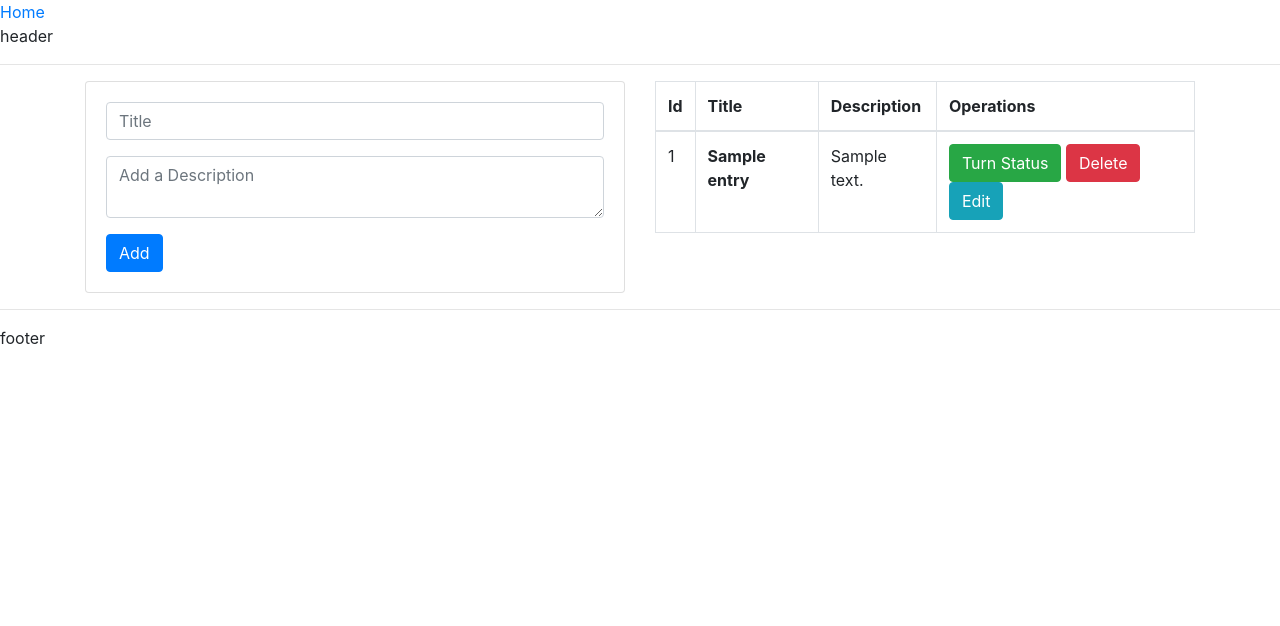
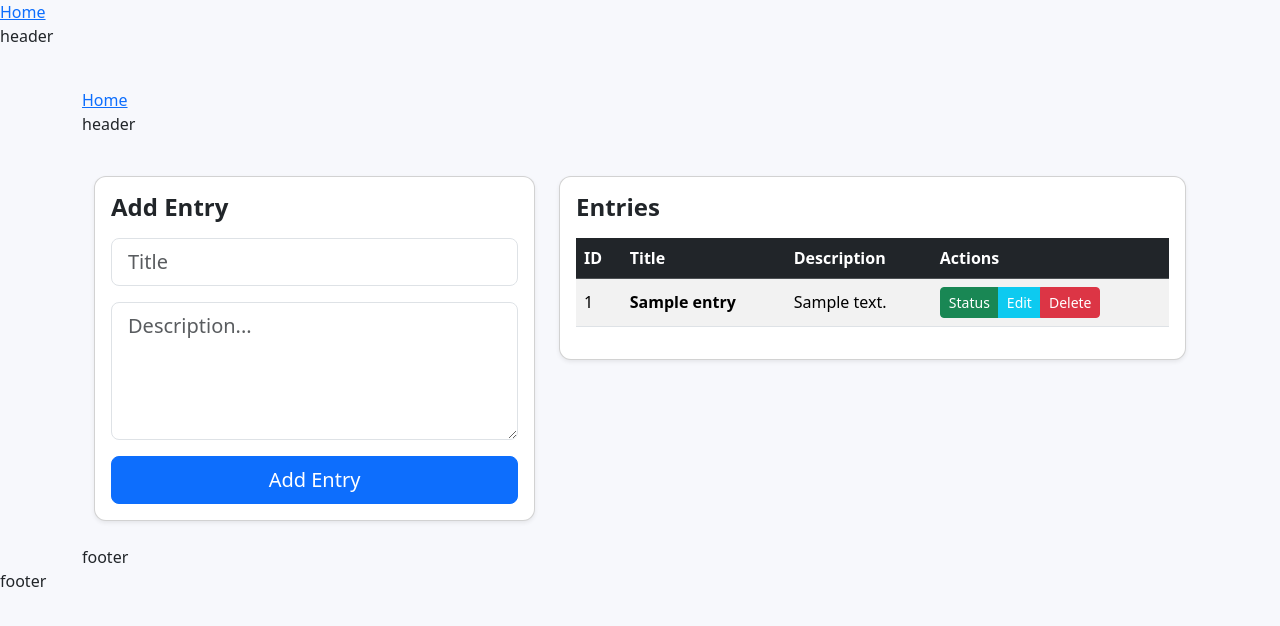
Before and after one commit to kalashrajput/devops-ci-cd-crud-app, a Flask app: page / in a window 1280 px wide. Shown: the top 626 px of the page. Run offline with Flask 2, Linux system fonts and the light colour scheme; tables that the repository leaves empty hold one stand-in row (values such as "Sample post"); some libraries are stand-ins or nearby versions.

Commit message:
UI improvements

```diff
--- a/app/templates/base.html
+++ b/app/templates/base.html
@@ -1,23 +1,37 @@
 <!DOCTYPE html>
 <html lang="en">
+
 <head>
     <meta charset="UTF-8">
-    <title>Title</title>
-    <link rel="stylesheet" href="https://stackpath.bootstrapcdn.com/bootstrap/4.1.1/css/bootstrap.min.css"
-          integrity="sha384-WskhaSGFgHYWDcbwN70/dfYBj47jz9qbsMId/iRN3ewGhXQFZCSftd1LZCfmhktB"
-          crossorigin="anonymous">
+    <title>Flask CRUD App</title>
+
+    <!-- Bootstrap 5 - Latest -->
+    <link href="https://cdn.jsdelivr.net/npm/bootstrap@5.3.2/dist/css/bootstrap.min.css" rel="stylesheet">
+
+    <style>
+        body {
+            background: #f7f8fc;
+        }
+        .card {
+            border-radius: 12px;
+            overflow: hidden;
+        }
+        .container {
+            margin-top: 40px;
+        }
+    </style>
 </head>
+
 <body>
 
-{% include "header.html" %}
+    {% include "header.html" %}
 
-    <hr>
+    <div class="container">
+        {% block content %}{% endblock %}
+    </div>
 
-    {% block content %}{% endblock %}
+    {% include "footer.html" %}
 
-    <hr>
-
-{% include "footer.html" %}
-
+    <script src="https://cdn.jsdelivr.net/npm/bootstrap@5.3.2/dist/js/bootstrap.bundle.min.js"></script>
 </body>
 </html>
--- a/app/templates/content.html
+++ b/app/templates/content.html
@@ -2,66 +2,74 @@
 
 {% block content %}
 
-<div class="container">
 <div class="row">
 
-        <div class="col-md-6">
-            <div class="card">
+    <!-- LEFT FORM -->
+    <div class="col-md-5 mb-4">
+        <div class="card shadow-sm">
             <div class="card-body">
+                <h4 class="fw-bold mb-3">Add Entry</h4>
+
                 <form action="/add" method="post">
-                        <div class="form-group">
-                            <input class="form-control" type="text" name="title" placeholder="Title" required>
+                    <div class="mb-3">
+                        <input class="form-control form-control-lg"
+                               type="text" name="title" placeholder="Title" required>
                     </div>
-                        <div class="form-group">
-                            <textarea class="form-control" name="description" cols="100"
-                                      placeholder="Add a Description" required></textarea>
+
+                    <div class="mb-3">
+                        <textarea class="form-control form-control-lg" name="description"
+                                  rows="4" placeholder="Description..." required></textarea>
                     </div>
-                        <button class="btn btn-primary" type="submit">
-                            Add
-                        </button>
+
+                    <button class="btn btn-primary w-100 btn-lg">Add Entry</button>
                 </form>
+
             </div>
         </div>
     </div>
 
-        <div class="col-md-6">
-            <table class="table table-bordered table-hover">
-                <thead>
+    <!-- RIGHT TABLE -->
+    <div class="col-md-7">
+        <div class="card shadow-sm">
+            <div class="card-body">
+                <h4 class="fw-bold mb-3">Entries</h4>
+
+                <table class="table table-striped table-hover align-middle">
+                    <thead class="table-dark">
                         <tr>
-                    <th>Id</th>
+                            <th>ID</th>
                             <th>Title</th>
                             <th>Description</th>
-                    <th>Operations</th>
+                            <th>Actions</th>
                         </tr>
                     </thead>
+
                     <tbody>
                         {% for entry in entries %}
                         <tr>
                             <td>{{ entry.id }}</td>
-                    <td><strong>{{ entry.title }}</strong></td>
+                            <td class="fw-semibold">{{ entry.title }}</td>
                             <td>{{ entry.description }}</td>
                             <td>
-                        <a class="{{ 'btn btn-success' if entry.status else 'btn btn-dark'}}"
-                           href="/turn/{{ entry.id }}">
-                            Turn Status
+                                <div class="btn-group">
+                                    <a href="/turn/{{ entry.id }}"
+                                       class="btn btn-sm {{ 'btn-success' if entry.status else 'btn-secondary' }}">
+                                        Status
                                     </a>
-                        <a class="btn btn-danger"
-                           href="/delete/{{ entry.id }}">
-                            Delete
-                        </a>
-                        <a class="btn btn-info"
-                           href="/update/{{ entry.id }}">
-                            Edit
-                        </a>
+                                    <a href="/update/{{ entry.id }}" class="btn btn-info btn-sm text-white">Edit</a>
+                                    <a href="/delete/{{ entry.id }}" class="btn btn-danger btn-sm">Delete</a>
+                                </div>
                             </td>
                         </tr>
                         {% endfor %}
                     </tbody>
-
                 </table>
-        </div>
 
             </div>
         </div>
 
+    </div>
+
+</div>
+
 {% endblock %}
--- a/app/templates/index.html
+++ b/app/templates/index.html
@@ -1 +1,5 @@
-{% include "content.html" %}
+{% extends "base.html" %}
+
+{% block content %}
+    {% include "content.html" %}
+{% endblock %}
```
Lines whose indentation alone changed are shown as unchanged.
